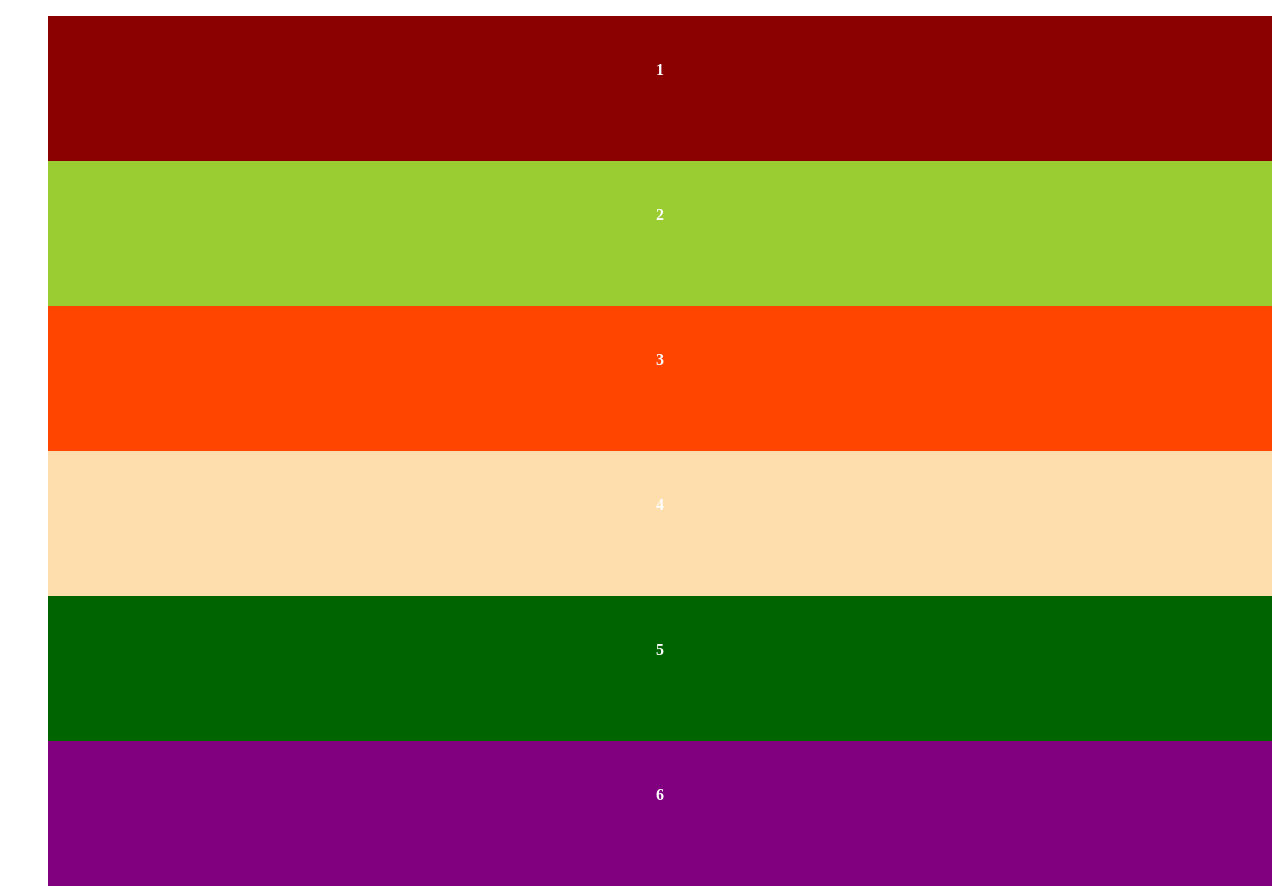
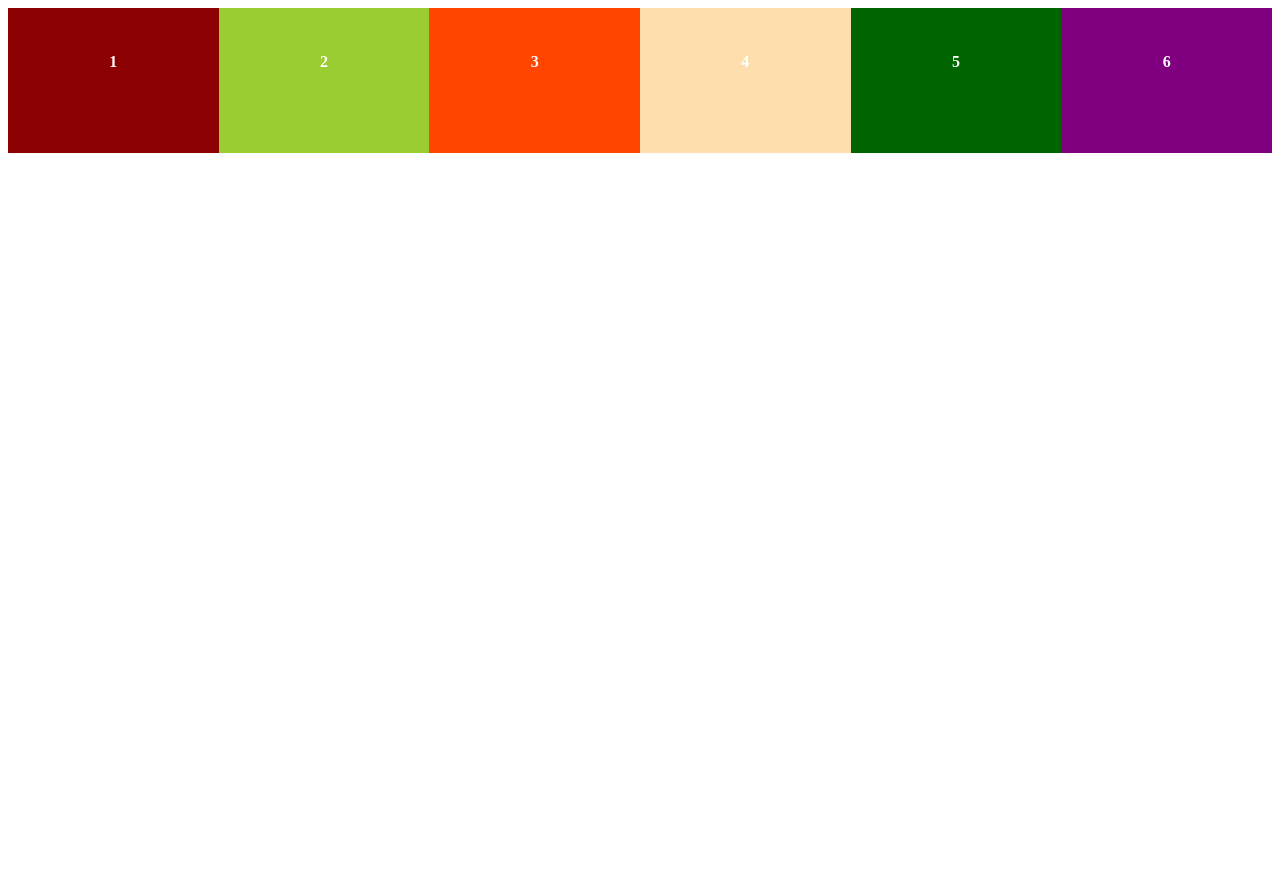
Before and after one commit to AkshaySR/css-flexbox, a plain HTML site: page flex-direction.html in a window 1280 px wide. After the commit the page ends 808 px from the top, so only its background shows below. Drawn offline with Linux system fonts and the light colour scheme.

Commit message:
flex-direction and flex wrap

```diff
--- a/css/custom.css
+++ b/css/custom.css
@@ -9,7 +9,21 @@ ul#flex-container{
     display:flex;
 }
 
+ul#flex-container2{
+    list-style-type: none;
+    margin:0;
+    padding:0;
+    display:flex;
+    flex-direction: row;
+    //flex-direction: row-reverse;
+    //flex-direction: column;
+    //flex-direction: column-reverse
+    //flex-wrap:wrap;
+    flex-wrap:wrap-reverse;
+}
+
 ul li {
+    width:100px;
     height:100px;
     padding-top:45px;
     color:#fff;
@@ -18,9 +32,16 @@ ul li {
     flex-grow: 1;
 }
 
-ul li:first-child {background: darkred; order :2}
+/*ul li:first-child {background: darkred; order :2}
 ul li:nth-child(2) {background: yellowgreen; order :5}
 ul li:nth-child(3) {background: orangered ; flex-grow:2 ; order : 4}
 ul li:nth-child(4) {background: navajowhite}
 ul li:nth-child(5) {background: darkgreen; flex-grow:5}
+ul li:last-child {background: purple}*/
+
+ul li:first-child {background: darkred;}
+ul li:nth-child(2) {background: yellowgreen;}
+ul li:nth-child(3) {background: orangered ; }
+ul li:nth-child(4) {background: navajowhite}
+ul li:nth-child(5) {background: darkgreen; }
 ul li:last-child {background: purple}
```
